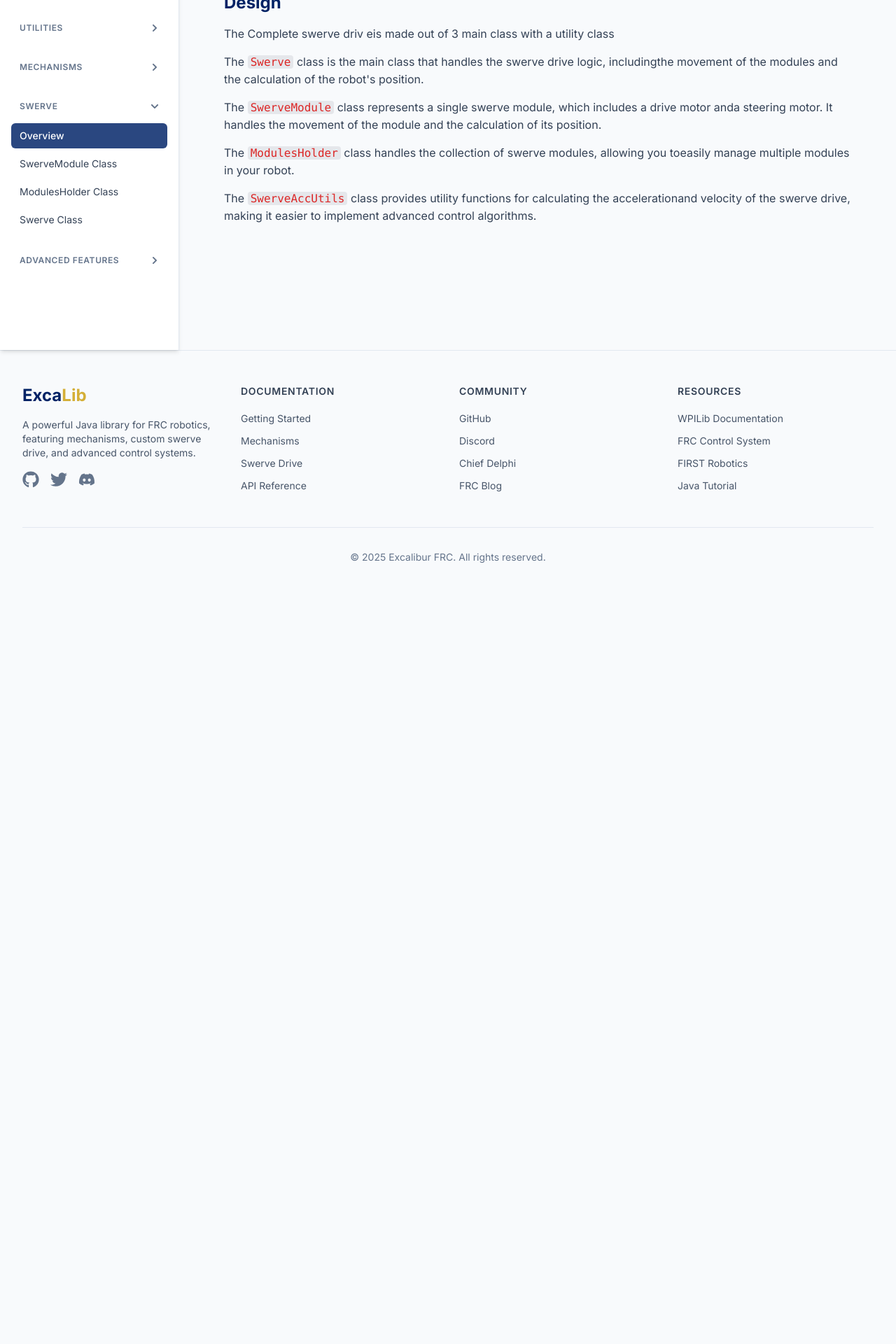
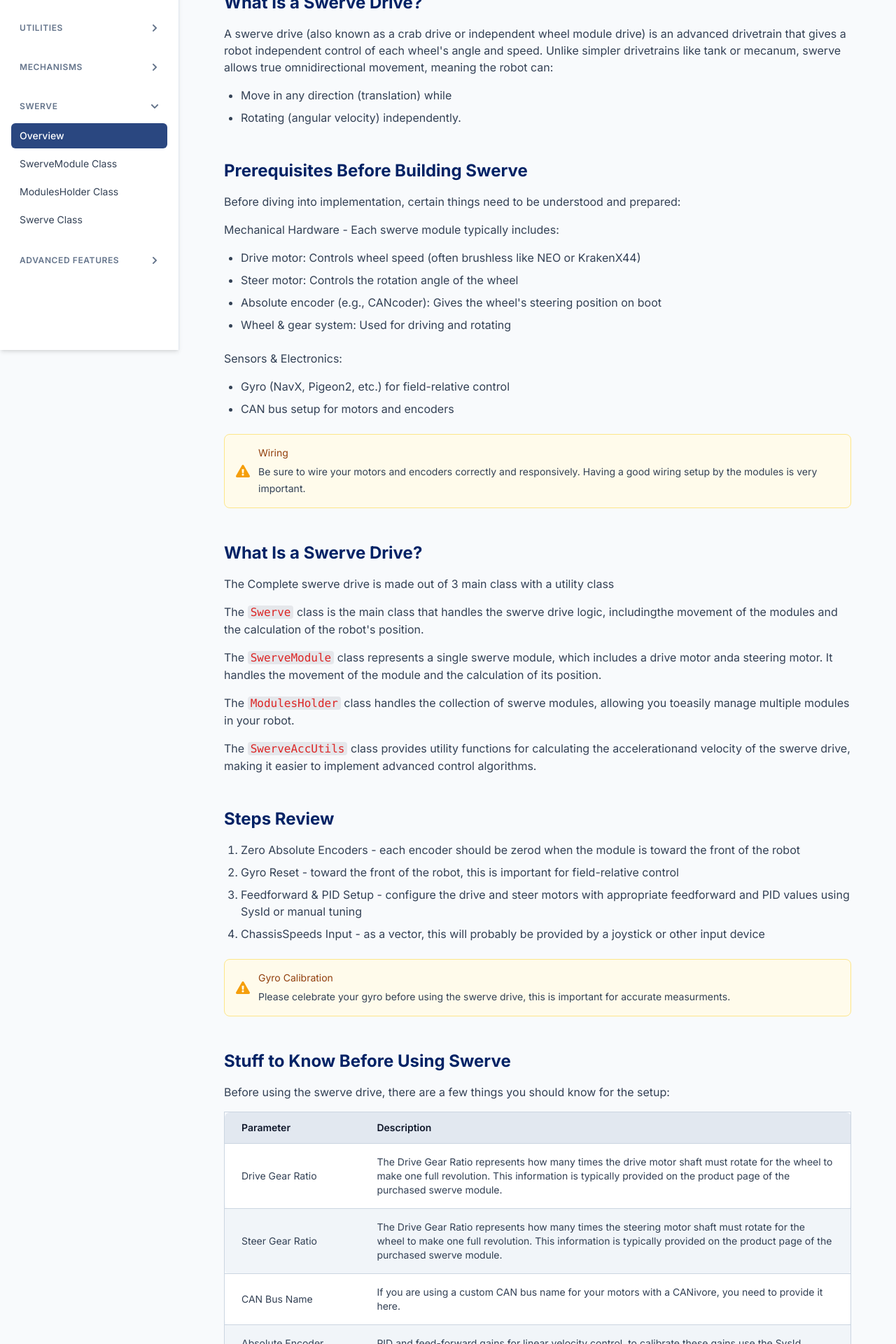
Before and after one commit to ExcaliDevBot/ExcaLibDoc, a React (Vite) app: page /docs/swerve in a window 1280 px wide. Shown: the part 300-2220 px from the top of the page at 70% size. Before the commit the page ends 1154 px from the top, so only its background shows below. Built offline with nearby package versions, Linux system fonts and the light colour scheme.

Commit message:
add: enhance swerve drive overview with detailed explanations and prerequisites

```diff
--- a/src/data/swerve/overview.js
+++ b/src/data/swerve/overview.js
@@ -8,11 +8,75 @@ export const SwerveOverview = {
     sections: [
         {
             id: "Overview",
-            title: "Design",
+            title: "What Is a Swerve Drive?",
             content: [
                 {
                     type: "paragraph",
-                    text: "The Complete swerve driv eis made out of 3 main class with a utility class"
+                    text: "A swerve drive (also known as a crab drive or independent wheel module drive) " +
+                        "is an advanced drivetrain that gives a robot independent control of each wheel's angle and speed.\n" +
+                        "\n" +
+                        "Unlike simpler drivetrains like tank or mecanum, swerve allows true omnidirectional movement, meaning the robot can:"
+                },
+                {
+                    type: "list",
+                    ordered: false,
+                    items: [
+                        "Move in any direction (translation) while",
+                        "Rotating (angular velocity) independently."
+                    ]
+                },
+            ]
+        },
+        {
+            id: "Overview",
+            title: " Prerequisites Before Building Swerve",
+            content: [
+                {
+                    type: "paragraph",
+                    text: "Before diving into implementation, certain things need to be understood and prepared:"
+                },
+                {
+                    type: "paragraph",
+                    text: "Mechanical Hardware - Each swerve module typically includes:"
+                },
+                {
+                    type: "list",
+                    ordered: false,
+                    items: [
+                        "Drive motor: Controls wheel speed (often brushless like NEO or KrakenX44)",
+                        "Steer motor: Controls the rotation angle of the wheel",
+                        "Absolute encoder (e.g., CANcoder): Gives the wheel's steering position on boot",
+                        "Wheel & gear system: Used for driving and rotating",
+                    ]
+                },
+                {
+                    type: "paragraph",
+                    text: "Sensors & Electronics:"
+                },
+                {
+                    type: "list",
+                    ordered: false,
+                    items: [
+                        "Gyro (NavX, Pigeon2, etc.) for field-relative control",
+                        "CAN bus setup for motors and encoders",
+                    ]
+                },
+                {
+                    "type": "callout",
+                    "calloutType": "warning",
+                    "title": "Wiring",
+                    "text": "Be sure to wire your motors and encoders correctly and responsively. Having a " +
+                        "good wiring setup by the modules is very important."
+                },
+            ]
+        },
+        {
+            id: "Overview",
+            title: "What Is a Swerve Drive?",
+            content: [
+                {
+                    type: "paragraph",
+                    text: "The Complete swerve drive is made out of 3 main class with a utility class"
                 },
                 {
                     type: "paragraph",
@@ -36,6 +100,50 @@ export const SwerveOverview = {
                 },
             ]
         },
+        {
+            id: "Overview",
+            title: "Steps Review",
+            content: [
+                {
+                    type: "list",
+                    ordered: true,
+                    items: [
+                        "Zero Absolute Encoders - each encoder should be zerod when the module is toward the front of the robot",
+                        "Gyro Reset - toward the front of the robot, this is important for field-relative control",
+                        "Feedforward & PID Setup - configure the drive and steer motors with appropriate feedforward and PID values using SysId or manual tuning",
+                        "ChassisSpeeds Input - as a vector, this will probably be provided by a joystick or other input device",
+
+                    ]
+                },{
+                    "type": "callout",
+                    "calloutType": "warning",
+                    "title": "Gyro Calibration",
+                    "text": "Please celebrate your gyro before using the swerve drive, this is important for accurate measurments."
+                },
+            ]
+        },
+        {
+            id: "Overview",
+            title: "Stuff to Know Before Using Swerve",
+            content: [
+                {
+                  type: "paragraph",
+                    text: "Before using the swerve drive, there are a few things you should know for the setup:"
+                },
+                {
+                    type: 'table',
+                    columns: ['Parameter', 'Description'],
+                    rows: [
+                        ['Drive Gear Ratio', 'The Drive Gear Ratio represents how many times the drive motor shaft must rotate for the wheel to make one full revolution. This information is typically provided on the product page of the purchased swerve module.'],
+                        ['Steer Gear Ratio', 'The Drive Gear Ratio represents how many times the steering motor shaft must rotate for the wheel to make one full revolution. This information is typically provided on the product page of the purchased swerve module.'],
+                        ['CAN Bus Name', 'If you are using a custom CAN bus name for your motors with a CANivore, you need to provide it here.'],
+                        ['Absolute Encoder Offset', 'PID and feed-forward gains for linear velocity control, to calibrate these gains use the SysId method provided in the class.'],
+                        ['double PIDTolerance', 'Tolerance for angle PID control, used to determine when the module is at the desired angle.'],
+                        ['Translation2d moduleLocation', 'Physical location of this module on the robot, in perspective to the center of the robot.'],
+                    ],
+                }
+            ]
+        },
     ]
 
 }
```
